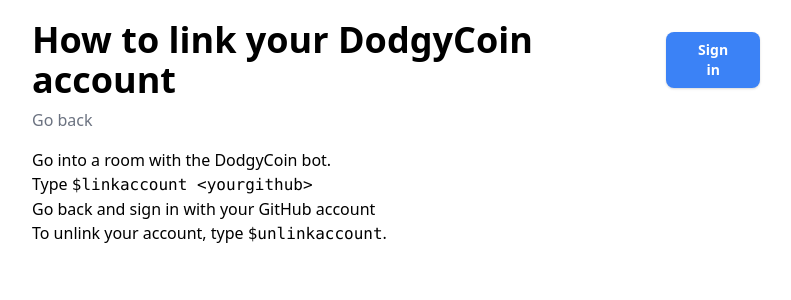
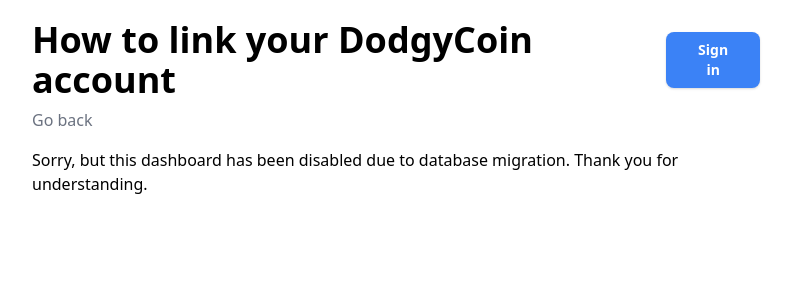
Before and after one commit to HonbraDev/dodgycoin-dashboard, a Next.js app: page /howtolink in a window 1280 px wide. Shown: the top 300 px of the page, without its empty margins (244-1035 px from the left). Built offline with nearby package versions, Linux system fonts and the light colour scheme; no server answers; what @tailwindcss/typography would draw is missing.

Commit message:
Disabled the thing ig

```diff
--- a/pages/howtolink.tsx
+++ b/pages/howtolink.tsx
@@ -9,7 +9,7 @@ import { Octokit } from "@octokit/rest";
 const octokit = new Octokit();
 
 const HowToLink = () => {
-  const [user, loading, error] = useAuthState(firebase.auth());
+  /*  const [user, loading, error] = useAuthState(firebase.auth());
   const [username, setUsername] = useState<string | null>(null);
 
   useEffect(() => {
@@ -21,7 +21,7 @@ const HowToLink = () => {
         .then((ghuser) => setUsername(ghuser.data.login))
         .catch(console.error);
     }
-  }, [user]);
+  }, [user]); */
 
   return (
     <>
@@ -29,7 +29,7 @@ const HowToLink = () => {
         <title>How to link your account - DodgyCoin Dashboard</title>
       </Head>
       <Header title="How to link your DodgyCoin account" goBack />
-      <div className="prose">
+      {/* <div className="prose">
         <ol>
           <li>Go into a room with the DodgyCoin bot.</li>
           <li>
@@ -41,7 +41,11 @@ const HowToLink = () => {
         <p>
           To unlink your account, type <code>$unlinkaccount</code>.
         </p>
-      </div>
+      </div> */}
+      <p>
+        Sorry, but this dashboard has been disabled due to database migration.
+        Thank you for understanding.
+      </p>
     </>
   );
 };
--- a/pages/index.tsx
+++ b/pages/index.tsx
@@ -7,7 +7,7 @@ import { useAuthState } from "react-firebase-hooks/auth";
 import Link from "next/link";
 
 const Home = () => {
-  const [user, userLoading, userError] = useAuthState(firebase.auth());
+  /* const [user, userLoading, userError] = useAuthState(firebase.auth()); */
 
   return (
     <>
@@ -16,18 +16,23 @@ const Home = () => {
       </Head>
       <Header title="Your DodgyCoin accounts" />
 
-      {user ? (
+      {/*{user ? (
         <>
-          <AccountOverview githubID={user.providerData[0].uid} />
+           <AccountOverview githubID={user.providerData[0].uid} />
           <Link href="/howtolink">
             <a className="block mt-2 text-gray-500 hover:underline">
               How to link your account
             </a>
           </Link>
+
         </>
       ) : (
         <p>Sign in to see DodgyCoin accounts</p>
-      )}
+      )} */}
+      <p>
+        Sorry, but this dashboard has been disabled due to database migration.
+        Thank you for understanding.
+      </p>
     </>
   );
 };
```
